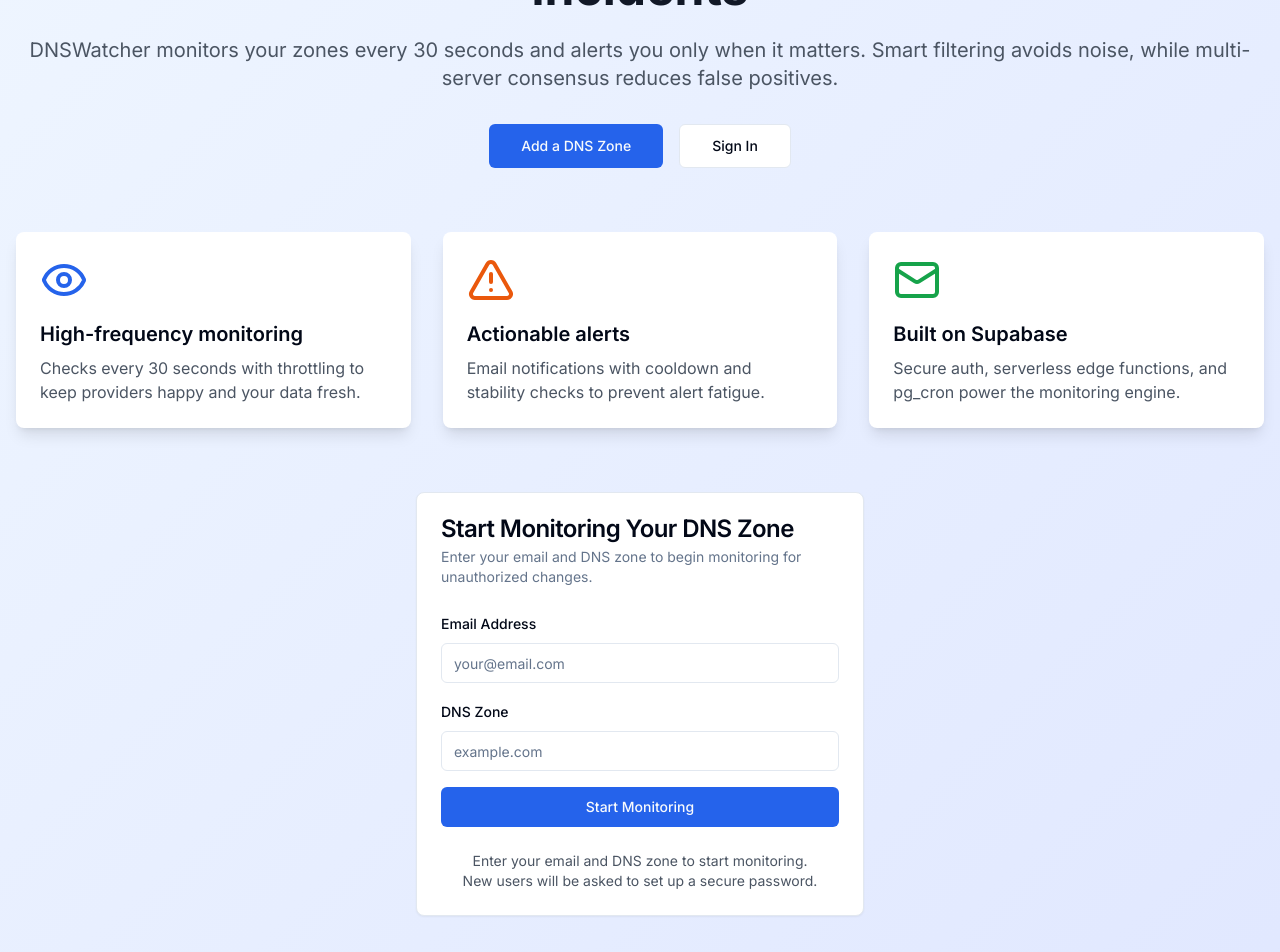
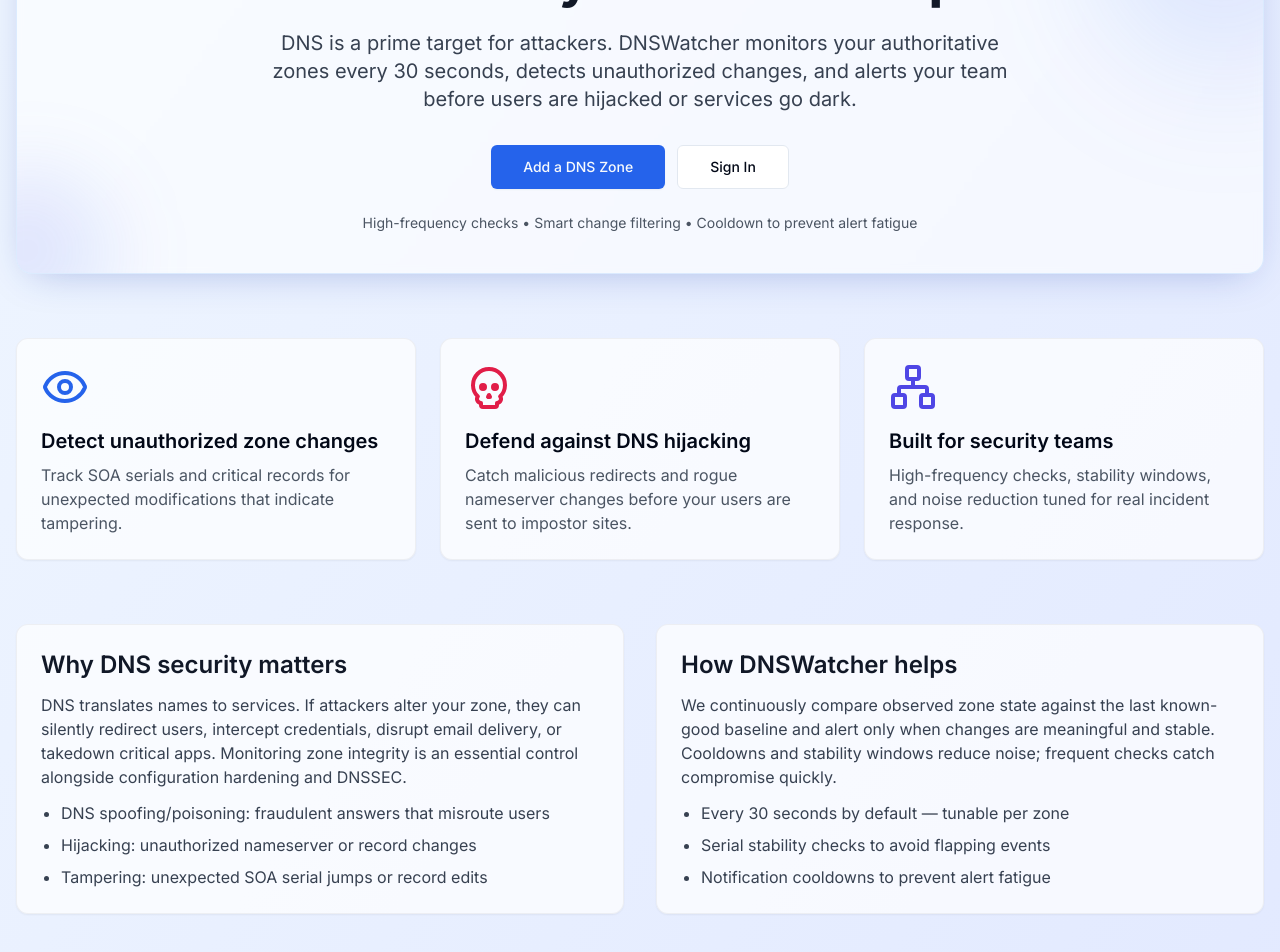
Before and after one commit to Axon-Shield/DNSWatcher, a Next.js app: page / in a window 1280 px wide. Shown: the part 220-1172 px from the top of the page. Built offline with nearby package versions, Linux system fonts and the light colour scheme; no server answers.

Commit message:
feat(ui): rewrite landing page with DNS security focus and improved styling; remove infrastructure-focused card

```diff
--- a/src/app/page.tsx
+++ b/src/app/page.tsx
@@ -3,7 +3,7 @@
 import { useState, useEffect, Suspense } from "react";
 import { useSearchParams } from "next/navigation";
 import { Button } from "@/components/ui/button";
-import { Shield, Eye, AlertTriangle, Mail, LogIn } from "lucide-react";
+import { Shield, Eye, AlertTriangle, Network, Skull, Lock, LogIn } from "lucide-react";
 import RegistrationForm from "@/components/forms/registration-form";
 import LoginForm from "@/components/forms/login-form";
 import ForgotPassword from "@/components/forms/forgot-password";
@@ -244,16 +244,19 @@
 
       {/* Hero Section */}
       <main className="container mx-auto px-4 py-12">
-        <div className="text-center mb-16">
-          <h2 className="text-5xl font-bold text-gray-900 dark:text-white mb-6">
-            DNS change detection that actually prevents incidents
+        <div className="relative overflow-hidden rounded-2xl border border-blue-200/50 dark:border-blue-900/30 bg-white/60 dark:bg-gray-900/50 backdrop-blur-sm p-10 mb-16 shadow-[0_10px_40px_-15px_rgba(30,64,175,0.35)]">
+          <div className="absolute -top-24 -right-24 h-64 w-64 bg-gradient-to-br from-blue-500/20 to-indigo-500/10 rounded-full blur-3xl" />
+          <div className="absolute -bottom-16 -left-16 h-40 w-40 bg-gradient-to-br from-indigo-500/20 to-blue-500/10 rounded-full blur-2xl" />
+          <div className="relative text-center">
+            <h2 className="text-5xl font-extrabold tracking-tight text-gray-900 dark:text-white mb-6">
+              Know the moment your DNS is compromised
             </h2>
-          <p className="text-xl text-gray-600 dark:text-gray-300 mb-8">
-            DNSWatcher monitors your zones every 30 seconds and alerts you only when it matters.
-            Smart filtering avoids noise, while multi-server consensus reduces false positives.
+            <p className="text-lg md:text-xl text-gray-700 dark:text-gray-300 max-w-3xl mx-auto mb-8">
+              DNS is a prime target for attackers. DNSWatcher monitors your authoritative zones every 30 seconds,
+              detects unauthorized changes, and alerts your team before users are hijacked or services go dark.
             </p>
-          <div className="flex justify-center space-x-4">
-            <Button size="lg" className="bg-blue-600 hover:bg-blue-700" onClick={() => {
+            <div className="flex justify-center gap-3">
+              <Button size="lg" className="bg-blue-600 hover:bg-blue-700 shadow-sm" onClick={() => {
                 const el = document.getElementById("registration");
                 el?.scrollIntoView({ behavior: "smooth" });
               }}>
@@ -263,32 +266,66 @@
                 Sign In
               </Button>
             </div>
+            <div className="mt-6 text-sm text-gray-600 dark:text-gray-400">
+              High-frequency checks • Smart change filtering • Cooldown to prevent alert fatigue
+            </div>
+          </div>
         </div>
 
         {/* Features Grid */}
-        <div className="grid md:grid-cols-3 gap-8 mb-16">
-          <div className="bg-white dark:bg-gray-800 p-6 rounded-lg shadow-lg">
+        <div className="grid md:grid-cols-3 gap-6 mb-16">
+          <div className="bg-white/70 dark:bg-gray-800/60 border border-gray-200/60 dark:border-gray-700/50 p-6 rounded-xl shadow-sm">
             <Eye className="h-12 w-12 text-blue-600 mb-4" />
-            <h3 className="text-xl font-semibold mb-2">High-frequency monitoring</h3>
+            <h3 className="text-xl font-semibold mb-2">Detect unauthorized zone changes</h3>
             <p className="text-gray-600 dark:text-gray-300">
-                Checks every 30 seconds with throttling to keep providers happy and your data fresh.
+              Track SOA serials and critical records for unexpected modifications that indicate tampering.
             </p>
           </div>
-          <div className="bg-white dark:bg-gray-800 p-6 rounded-lg shadow-lg">
-            <AlertTriangle className="h-12 w-12 text-orange-600 mb-4" />
-            <h3 className="text-xl font-semibold mb-2">Actionable alerts</h3>
+          <div className="bg-white/70 dark:bg-gray-800/60 border border-gray-200/60 dark:border-gray-700/50 p-6 rounded-xl shadow-sm">
+            <Skull className="h-12 w-12 text-rose-600 mb-4" />
+            <h3 className="text-xl font-semibold mb-2">Defend against DNS hijacking</h3>
             <p className="text-gray-600 dark:text-gray-300">
-              Email notifications with cooldown and stability checks to prevent alert fatigue.
+              Catch malicious redirects and rogue nameserver changes before your users are sent to impostor sites.
             </p>
           </div>
-          <div className="bg-white dark:bg-gray-800 p-6 rounded-lg shadow-lg">
-            <Mail className="h-12 w-12 text-green-600 mb-4" />
-            <h3 className="text-xl font-semibold mb-2">Built on Supabase</h3>
+          <div className="bg-white/70 dark:bg-gray-800/60 border border-gray-200/60 dark:border-gray-700/50 p-6 rounded-xl shadow-sm">
+            <Network className="h-12 w-12 text-indigo-600 mb-4" />
+            <h3 className="text-xl font-semibold mb-2">Built for security teams</h3>
             <p className="text-gray-600 dark:text-gray-300">
-              Secure auth, serverless edge functions, and pg_cron power the monitoring engine.
+              High-frequency checks, stability windows, and noise reduction tuned for real incident response.
             </p>
           </div>
         </div>
+
+        {/* Security education section */}
+        <section className="mb-16 grid lg:grid-cols-2 gap-8">
+          <div className="bg-white/70 dark:bg-gray-800/60 border border-gray-200/60 dark:border-gray-700/50 rounded-xl p-6 shadow-sm">
+            <h3 className="text-2xl font-semibold mb-3 text-gray-900 dark:text-white">Why DNS security matters</h3>
+            <p className="text-gray-700 dark:text-gray-300 mb-3">
+              DNS translates names to services. If attackers alter your zone, they can silently redirect users,
+              intercept credentials, disrupt email delivery, or takedown critical apps. Monitoring zone integrity
+              is an essential control alongside configuration hardening and DNSSEC.
+            </p>
+            <ul className="list-disc pl-5 space-y-2 text-gray-700 dark:text-gray-300">
+              <li>DNS spoofing/poisoning: fraudulent answers that misroute users</li>
+              <li>Hijacking: unauthorized nameserver or record changes</li>
+              <li>Tampering: unexpected SOA serial jumps or record edits</li>
+            </ul>
+          </div>
+          <div className="bg-white/70 dark:bg-gray-800/60 border border-gray-200/60 dark:border-gray-700/50 rounded-xl p-6 shadow-sm">
+            <h3 className="text-2xl font-semibold mb-3 text-gray-900 dark:text-white">How DNSWatcher helps</h3>
+            <p className="text-gray-700 dark:text-gray-300 mb-3">
+              We continuously compare observed zone state against the last known-good baseline and alert only when
+              changes are meaningful and stable. Cooldowns and stability windows reduce noise; frequent checks catch
+              compromise quickly.
+            </p>
+            <ul className="list-disc pl-5 space-y-2 text-gray-700 dark:text-gray-300">
+              <li>Every 30 seconds by default — tunable per zone</li>
+              <li>Serial stability checks to avoid flapping events</li>
+              <li>Notification cooldowns to prevent alert fatigue</li>
+            </ul>
+          </div>
+        </section>
 
         {/* Registration Form */}
         <div id="registration" className="max-w-2xl mx-auto">
```
Lines whose indentation alone changed are shown as unchanged.
